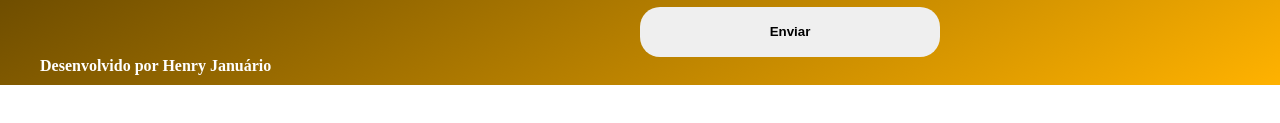
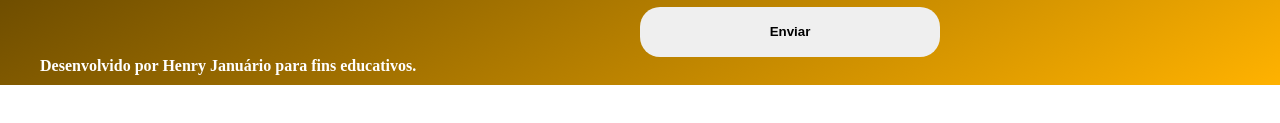
Before and after one commit to Henry-Januario/Projetinho-de-Formulario, a plain HTML site: page index.html in a window 1280 px wide. Shown: the part 577-700 px from the top of the page. Drawn offline with Linux system fonts and the light colour scheme; files that its build step writes are made by us from their sources.

```diff
--- a/css/media.css
+++ /dev/null
@@ -1,3 +0,0 @@
-@media screen and (max-width: 760px;){
-
-}
--- a/index.html
+++ b/index.html
@@ -42,7 +42,7 @@
     </main>
     <footer>
         <strong>
-            Desenvolvido por Henry Januário
+            Desenvolvido por Henry Januário para fins educativos.
         </strong>
     </footer>
 
```
Also changed, not shown: index.css (renamed from css/index.css).
